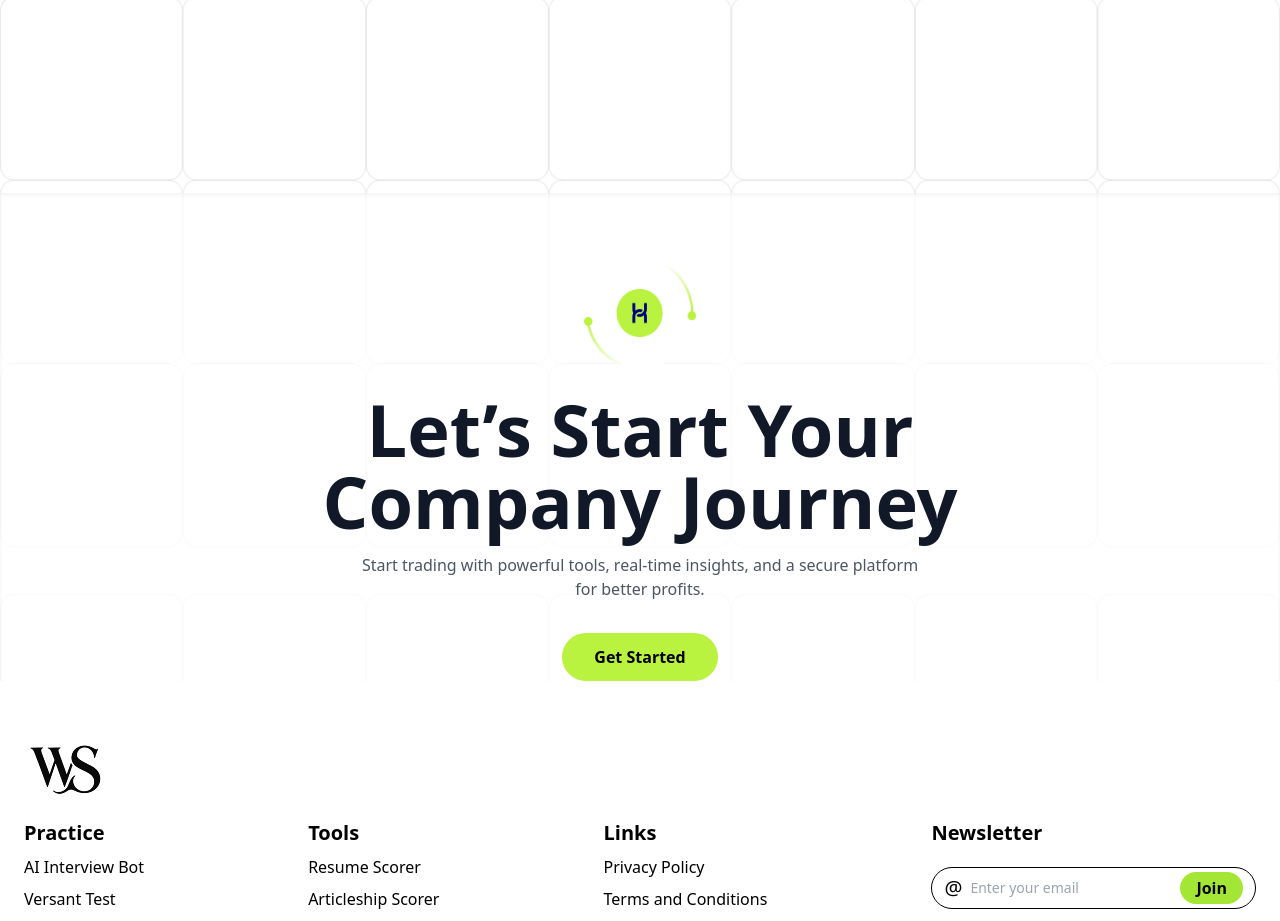
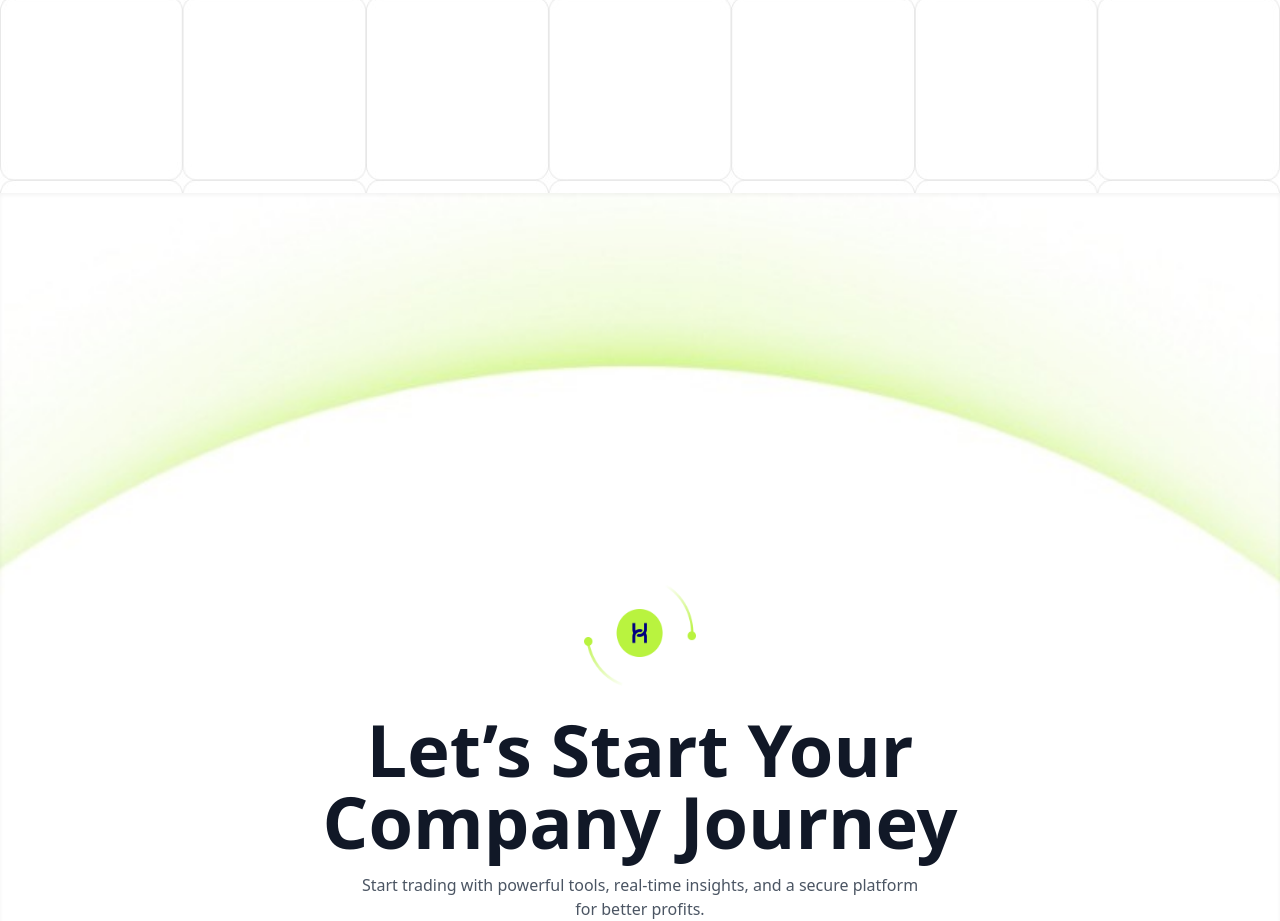
Before and after one commit to Sandipan-seth/WebWorkStudioPage, a React (Vite) app: page / in a window 1280 px wide. Shown: the part 4884-5805 px from the top of the page. Built offline with nearby package versions, Linux system fonts and the light colour scheme.

Commit message:
Lower Footer

```diff
--- a/src/components/HomeComponents/FooterComponent/UpperFooter.jsx
+++ b/src/components/HomeComponents/FooterComponent/UpperFooter.jsx
@@ -1,9 +1,19 @@
 import React from "react";
 import h from "../../../assets/HomeAssets/Footer/H.png";
+import FooterBg from "../../../assets/HomeAssets/Footer/FooterBg.jpg";
 
 const UpperFooter = () => {
   return (
-    <div className="hidden h-fit md:flex bg-white/80 pt-16 px-6 flex-col items-center text-center shadow-inner ">
+    <div
+      style={{
+        backgroundImage: `url(${FooterBg})`,
+        backgroundSize: "cover",
+        backgroundPosition: "top",
+        backgroundRepeat: "no-repeat",
+      }}
+      className="hidden w-full h-fit md:flex pt-48 px-6 flex-col items-center text-center shadow-inner md:pt-64 lg:pt-80 xl:pt-96 2xl:pt-96 pb-16"
+    >
+
       <img src={h} alt="Footer Illustration" className="w-28 h-28 mb-6" />
       <h1 className="text-7xl font-bold mb-4  text-gray-900">
         Let’s Start Your <br />
@@ -16,7 +26,6 @@ const UpperFooter = () => {
       <button className="bg-[#b9f33f] text-black px-8 py-3 rounded-full font-semibold hover:bg-lime-400 transition">
         Get Started
       </button>
-
     </div>
   );
 };
```
Also changed, not shown: src/assets/HomeAssets/Footer/FooterBg.jpg (added).
